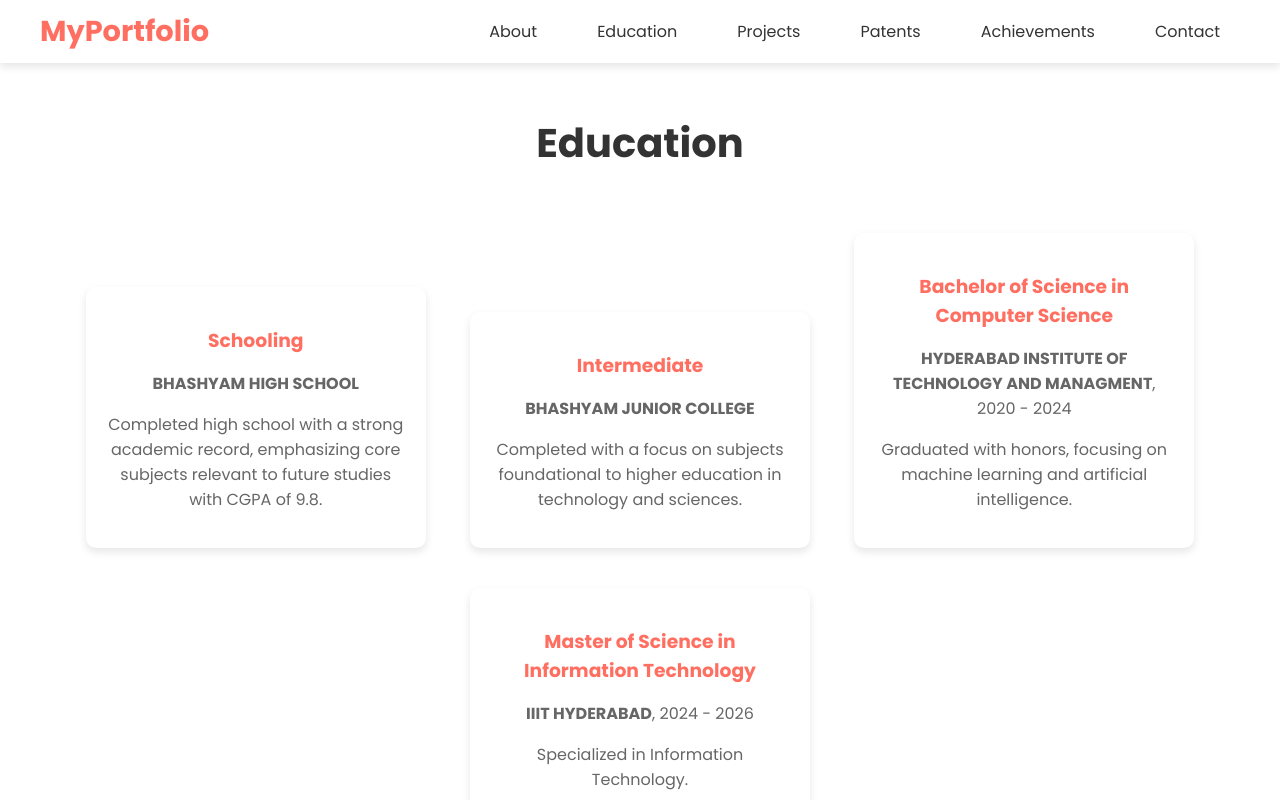
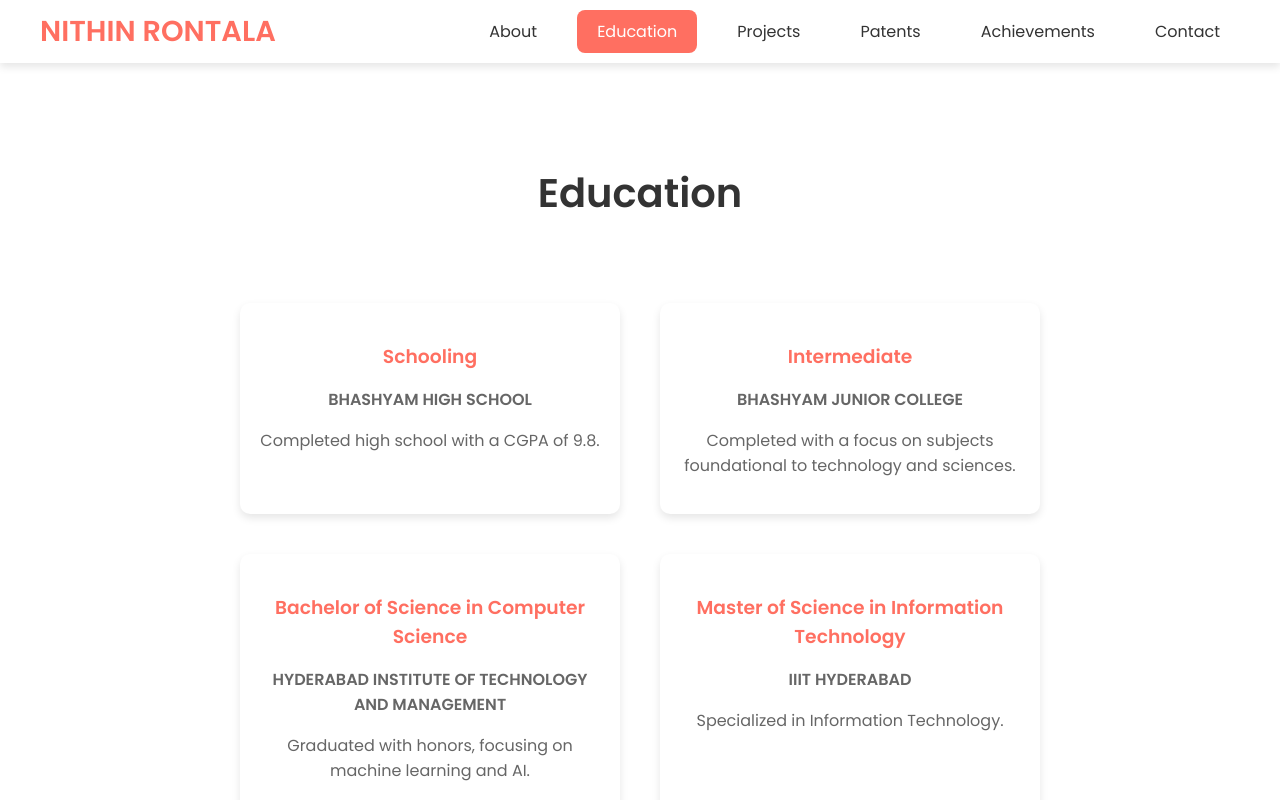
Before and after one commit to nithinrontala/Portfolio, a plain HTML site: page index.html in a window 1280 px wide. Both pictures are taken after a click on the link "Education". Shown: the part 1163-1963 px from the top of the page. Drawn offline with Linux system fonts and the light colour scheme.

Commit message:
card size active state

```diff
--- a/index.html
+++ b/index.html
@@ -3,16 +3,15 @@
 <head>
     <meta charset="UTF-8">
     <meta name="viewport" content="width=device-width, initial-scale=1.0">
-    <title>My Portfolio</title>
-    <link href="https://fonts.googleapis.com/css2?family=Poppins:wght@400;700&display=swap" rel="stylesheet">
+    <title>Portfolio</title>
+    <link href="https://fonts.googleapis.com/css2?family=Poppins:wght@400;600&display=swap" rel="stylesheet">
     <link rel="stylesheet" href="styles.css">
 </head>
 <body>
-
     <!-- Navigation Bar -->
     <nav class="navbar">
         <div class="nav-container">
-            <a href="#" class="nav-logo">MyPortfolio</a>
+            <a href="#" class="nav-logo">NITHIN RONTALA</a>
             <input type="checkbox" id="menu-toggle">
             <label for="menu-toggle" class="menu-icon">&#9776;</label>
             <ul class="nav-links">
@@ -26,7 +25,7 @@
         </div>
     </nav>
 
-    <!-- Static Hero Section -->
+    <!-- Hero Section -->
     <section class="hero">
         <div class="overlay"></div>
         <div class="hero-content">
@@ -35,7 +34,6 @@
             <a href="#projects" class="cta-button">Explore Projects</a>
         </div>
     </section>
-
     <!-- About Section -->
     <section id="about" class="about-section">
         <h2>About Me</h2>
@@ -45,46 +43,56 @@
 
     <!-- Education Section -->
     <section id="education" class="education-section">
-        <h2>Education</h2>
-        <div class="education-card">
+        <br>
+        </br>
+        <h2 class="section-title">Education</h2>
+        <div class="cards-container">
+            <div class="card">
                 <h3>Schooling</h3>
                 <p><strong>BHASHYAM HIGH SCHOOL</strong></p>
-            <p>Completed high school with a strong academic record, emphasizing core subjects relevant to future studies with CGPA of 9.8.</p>
+                <p>Completed high school with a CGPA of 9.8.</p>
             </div>
-        <div class="education-card">
+            <div class="card">
                 <h3>Intermediate</h3>
                 <p><strong>BHASHYAM JUNIOR COLLEGE</strong></p>
-            <p>Completed with a focus on subjects foundational to higher education in technology and sciences.</p>
+                <p>Completed with a focus on subjects foundational to technology and sciences.</p>
             </div>
-
-        <div class="education-card">
+            <div class="card">
                 <h3>Bachelor of Science in Computer Science</h3>
-            <p><strong>HYDERABAD INSTITUTE OF TECHNOLOGY AND MANAGMENT</strong>, 2020 - 2024</p>
-            <p>Graduated with honors, focusing on machine learning and artificial intelligence.</p>
+                <p><strong>HYDERABAD INSTITUTE OF TECHNOLOGY AND MANAGEMENT</strong></p>
+                <p>Graduated with honors, focusing on machine learning and AI.</p>
             </div>
-        <div class="education-card">
+            <div class="card">
                 <h3>Master of Science in Information Technology</h3>
-            <p><strong>IIIT HYDERABAD</strong>, 2024 - 2026</p>
+                <p><strong>IIIT HYDERABAD</strong></p>
                 <p>Specialized in Information Technology.</p>
+            </div>
         </div>
     </section>
 
       <!-- Projects Section -->
 <section id="projects" class="projects-section">
     <h2>My Projects</h2>
+
     <section class="project-card">
+        <img src="violence.jpg" alt="Violence Detection">
         <h3>Violence Detection</h3>
         <p>A model that effectively measures the percentage of violence when something harmful is detected.</p>
     </section>
+
     <section class="project-card">
+        <img src="hand.jpg" alt="Hand Gesture Recognition">
         <h3>Hand Gesture Recognition</h3>
         <p>The effective recognition of hand gestures, breaking the communication barrier between people.</p>
     </section>
+
     <section class="project-card">
+        <img src="twitter.jpg" alt="Twitter URL-Based Classification">
         <h3>Twitter URL-Based Classification</h3>
         <p>A model designed to classify and analyze Twitter URLs, identifying patterns and insights from social media content.</p>
     </section>
 </section>
+
 
     <!-- Patents Section -->
     <section id="patents" class="patents-section">
@@ -104,6 +112,8 @@
             <p>GCSP Graduate-2024, Recognized by National Academy of Engineering.</p>
         </li>
 </section >
+
+
      <!-- Footer Section -->
      <footer class="footer-section">
         <div class="footer-container">
@@ -119,7 +129,31 @@
             </div>
         </div>
     </footer>
+    <!-- JavaScript -->
+    <script>
+        const navLinks = document.querySelectorAll('.nav-links li a');
 
+                navLinks.forEach(link => {
+                    link.addEventListener('click', function() {
+                        // Remove 'active' class from all links
+                        navLinks.forEach(nav => nav.classList.remove('active'));
+                        // Add 'active' class to the clicked link
+                        this.classList.add('active');
+                    });
+                });
+
+// Maintain active state on page load if coming from another section
+                    document.addEventListener('DOMContentLoaded', () => {
+                        const currentPath = window.location.hash;
+                        if (currentPath) {
+                            const currentLink = document.querySelector(`.nav-links a[href="${currentPath}"]`);
+                            if (currentLink) {
+                                currentLink.classList.add('active');
+                            }
+                        }
+                    });
+
+    </script>
 
 </body>
 </html>
--- a/styles.css
+++ b/styles.css
@@ -123,30 +123,43 @@ body {
     margin-bottom: 40px;
 }
 
-.education-card {
-    display: inline-block;
-    margin: 20px;
+.cards-container {
+    display: flex;
+    justify-content: center;
+    flex-wrap: wrap;
+    padding: 20px;
+}
+
+.card {
     background-color: #fff;
     padding: 20px;
     border-radius: 10px;
-    width: 300px;
+    width: 340px;
+    margin: 20px;
+    transition: transform 0.3s, box-shadow 0.3s;
     box-shadow: 0 4px 8px rgba(0, 0, 0, 0.1);
-    transition: transform 0.3s ease-in-out;
 }
 
-.education-card:hover {
+.card:hover {
     transform: translateY(-10px);
     box-shadow: 0 10px 20px rgba(0, 0, 0, 0.2);
 }
 
-.education-card h3 {
+.card h3 {
     color: #ff6f61;
     margin-bottom: 10px;
 }
 
-.education-card p {
+.card p {
     color: #666;
     font-size: 1rem;
+}
+
+/* Responsive Styles */
+@media (max-width: 768px) {
+    .card {
+        width: 90%;
+    }
 }
 
 /* Projects Section */
@@ -168,7 +181,7 @@ body {
     background-color: #fff;
     padding: 20px;
     border-radius: 10px;
-    width: 300px;
+    width: 340px;
     transition: transform 0.3s, box-shadow 0.3s;
 }
 
@@ -473,3 +486,7 @@ body {
 .footer-logos img:hover {
     filter: grayscale(0%);
 }
+.nav-links a.active {
+    background-color: #ff6f61;
+    color: #fff;
+}
```
Also changed, not shown: hand.jpg (added), twitter.jpg (added), violence.jpg (added). Lines whose indentation alone changed are shown as unchanged.
